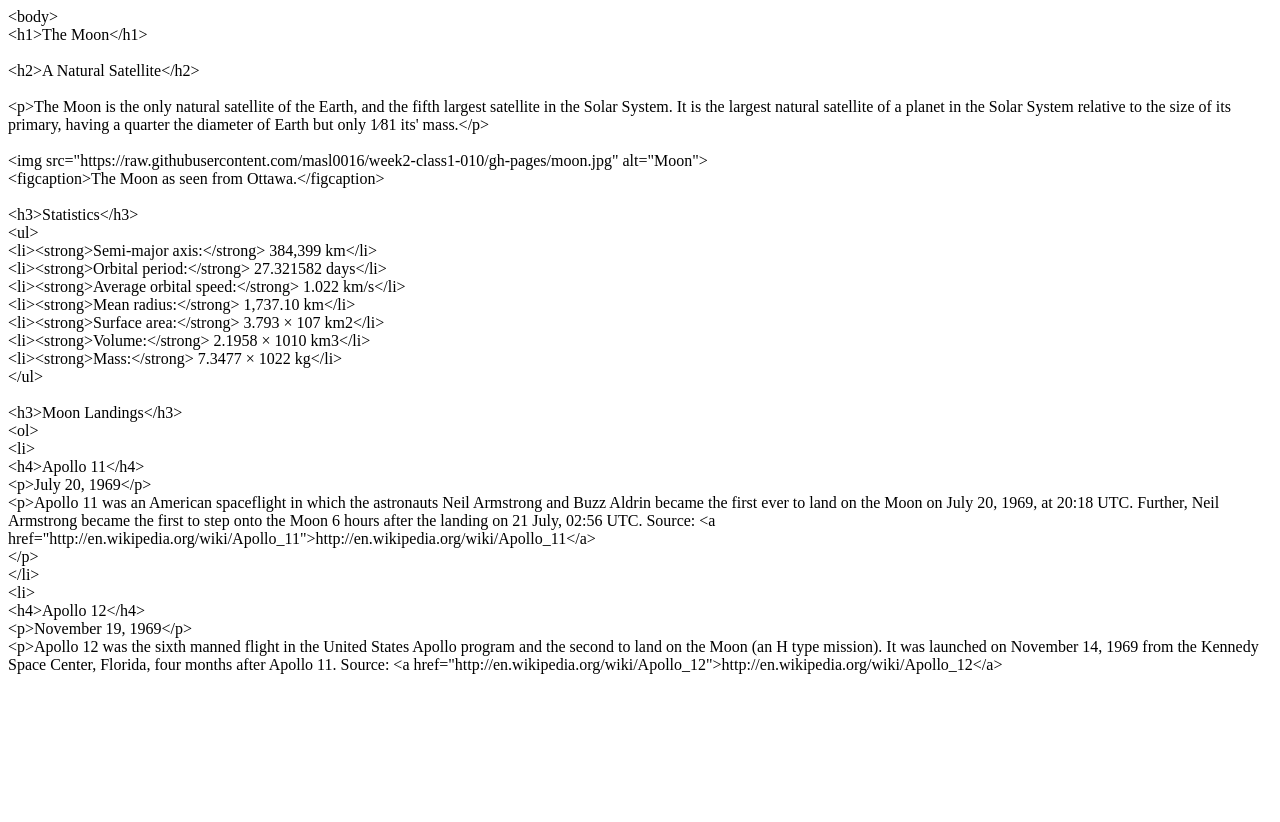
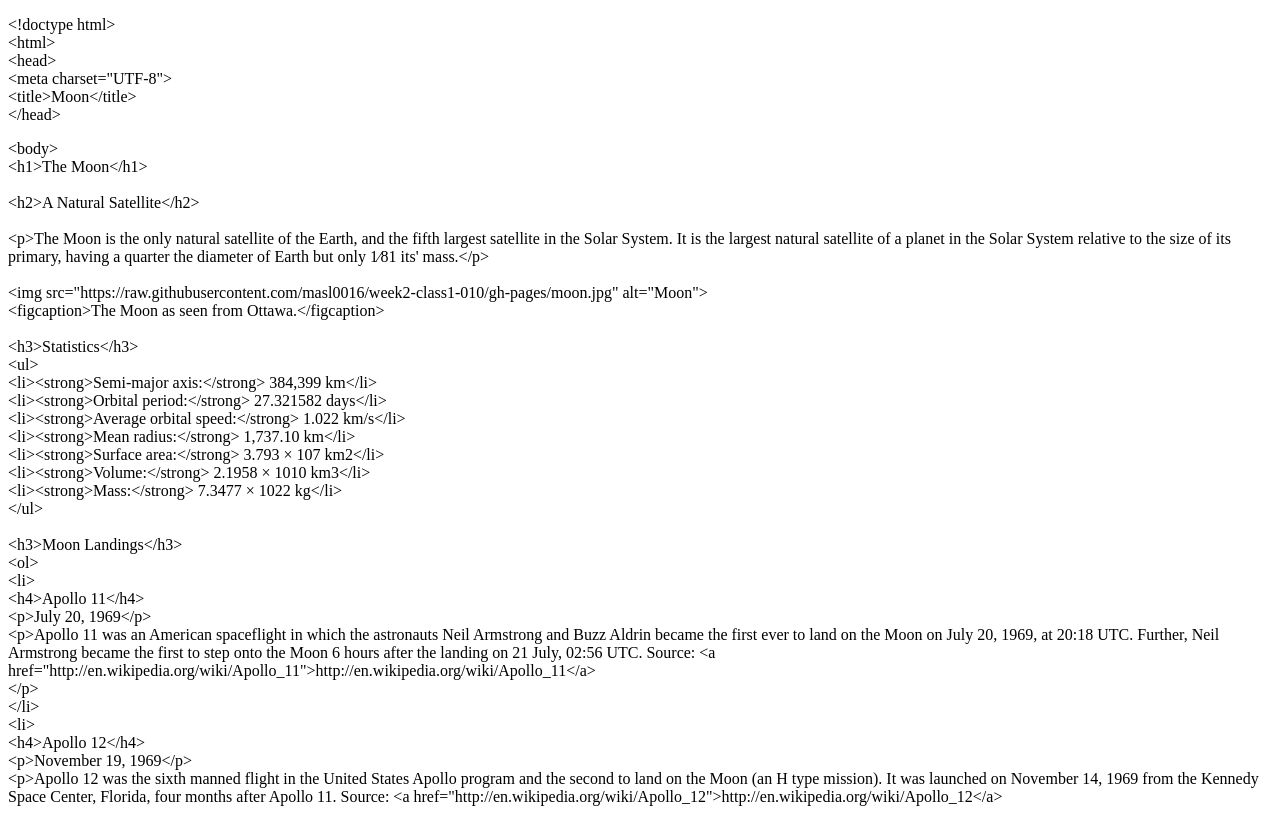
Before and after one commit to DanMaz95/mad9013-ex1, a plain HTML site: page index.html in a window 1280 px wide. Before the commit the page ends 800 px from the top, so only its background shows below. Drawn offline with Linux system fonts and the light colour scheme.

Commit message:
added html

```diff
--- a/index.html
+++ b/index.html
@@ -6,7 +6,13 @@
 </head>
 
 <body>
-&lt;body&gt;<br>
+<p>&lt;!doctype html&gt;<br>
+  &lt;html&gt;<br>
+  &lt;head&gt;<br>
+  &lt;meta charset=&quot;UTF-8&quot;&gt;<br>
+  &lt;title&gt;Moon&lt;/title&gt;<br>
+&lt;/head&gt;</p>
+<p>&lt;body&gt;<br>
   &lt;h1&gt;The Moon&lt;/h1&gt;<br>
   <br>
   &lt;h2&gt;A Natural Satellite&lt;/h2&gt;<br>
@@ -38,6 +44,6 @@
   &lt;li&gt;<br>
   &lt;h4&gt;Apollo 12&lt;/h4&gt;<br>
   &lt;p&gt;November 19, 1969&lt;/p&gt;<br>
-&lt;p&gt;Apollo 12 was the sixth manned flight in the United States Apollo program and the second to land on the Moon (an H type mission). It was launched on November 14, 1969 from the Kennedy Space Center, Florida, four months after Apollo 11. Source: &lt;a href=&quot;http://en.wikipedia.org/wiki/Apollo_12&quot;&gt;http://en.wikipedia.org/wiki/Apollo_12&lt;/a&gt;
+  &lt;p&gt;Apollo 12 was the sixth manned flight in the United States Apollo program and the second to land on the Moon (an H type mission). It was launched on November 14, 1969 from the Kennedy Space Center, Florida, four months after Apollo 11. Source: &lt;a href=&quot;http://en.wikipedia.org/wiki/Apollo_12&quot;&gt;http://en.wikipedia.org/wiki/Apollo_12&lt;/a&gt;</p>
 </body>
 </html>
```
Lines whose indentation alone changed are shown as unchanged.
